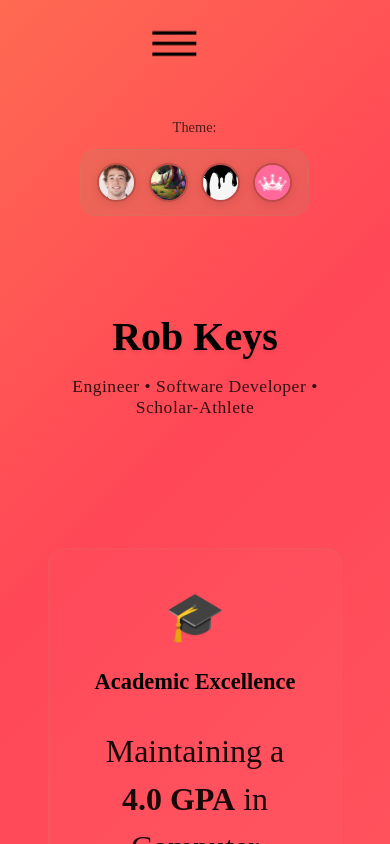
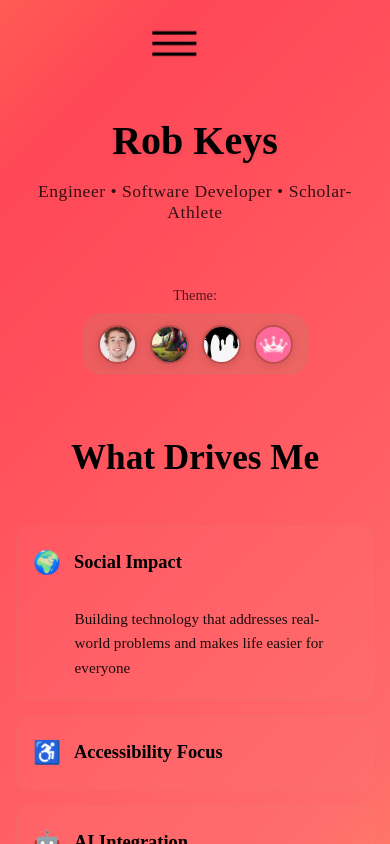
Before and after one commit to Rob-Keys/Rob-Keys.github.io, a React (Vite) app: page / in a window 390 px wide. Shown: the top 844 px of the page. Built offline with nearby package versions, Linux system fonts and the light colour scheme.

Commit message:
Changes...unsure what of

```diff
--- a/src/pages/game.tsx
+++ b/src/pages/game.tsx
@@ -18,7 +18,7 @@ function GamePage() {
                         <canvas id="gameCanvas"></canvas>
                     </div>
                     <div className="controls">
-                        <label htmlFor="cellSize"><input type="number" id="cellSize" value="10" min="5" max="50"/></label>
+                        <label htmlFor="cellSize"><input type="number" id="cellSize" defaultValue="10" min="5" max="50"/></label>
                         <button id="applySize">Apply Size</button>
                         <button id="startButton">Start</button>
                         <button id="stopButton">Stop</button>
--- a/src/pages/home.tsx
+++ b/src/pages/home.tsx
@@ -17,15 +17,12 @@ function HomePage() {
     }
     return (
         <div className="HomePage">
-            <div className="hero-section">
-                <div className="hero-content">
-                    <Theme />
-                    <div className="hero-text">
-                        <h1 className="hero-title">Rob Keys</h1>
-                        <p className="hero-subtitle">Engineer • Software Developer • Scholar-Athlete</p>
-                    </div>
-                </div>
+            <div className="hero">
+                <h1 className="hero-title">Rob Keys</h1>
+                <p className="hero-subtitle">Engineer • Software Developer • Scholar-Athlete</p>
             </div>
+
+            <Theme />
 
             <div className="highlights-grid">
                 <a href="/resume" className="highlight-card card" target="_blank" rel="noopener noreferrer">
--- a/src/styles/App.css
+++ b/src/styles/App.css
@@ -35,7 +35,7 @@ h4 {
 p {
 	font-size: 1.5rem;
 }
-@media (max-width: 991px) {
+@media (max-width: 768px) {
 	h2 {
 		font-size: 4rem;
 	}
@@ -85,7 +85,7 @@ p {
 .page-track-item {
   min-width: 100vw;
   box-sizing: border-box;
-  padding: 0 2rem;
+  padding: 0;
 }
 
 /* When content inside a page moves, prefer transform-based animations */
--- a/src/styles/components/Footer.css
+++ b/src/styles/components/Footer.css
@@ -1,21 +1,19 @@
 .Footer {
-    /* Make the footer visually full-bleed (edge-to-edge) regardless of parent padding */
+    /* Make the footer visually edge-to-edge regardless of parent styles */
     position: relative;
     left: 50%;
     right: 50%;
-    margin-left: -50vw; /* shift left to align with viewport left edge */
-    margin-right: -50vw; /* shift right to align with viewport right edge */
-    width: 100vw; /* force full viewport width */
+    margin-left: -50vw;
+    margin-right: -50vw;
+    width: 100vw;
     height: 5vh; /* Match padding-bottom from content */
     background: #333;
     color: white;
-    padding: 1rem 0; /* vertical padding; horizontal handled by inner wrapper */
+    padding: 1rem 0;
     font-family: "Times New Roman", sans-serif;
 }
 
-/* Inner centered content that can align with page padding or use a max-width */
 .Footer-inner {
-    max-width: 1100px; /* adjust to match your page content width */
     margin: 0 auto;
     padding: 0 2rem; /* mirror page-track-item padding so text lines up */
     display: flex;
--- a/src/styles/components/Header.css
+++ b/src/styles/components/Header.css
@@ -71,7 +71,7 @@
         transition: transform 0.3s ease-in-out, width 0.3s ease-in-out, opacity 0.3s ease-in;
     }
 
-    @media (max-width: 991px) {
+    @media (max-width: 768px) {
         /* Hide desktop links on mobile; hamburger will show mobile menu */
         .page-links {
             display: none;
@@ -91,7 +91,7 @@
         cursor: pointer;
     }
 
-    @media only screen and (max-width: 991px) {
+    @media only screen and (max-width: 768px) {
         .hamburger {
             display: block;
             margin: 1rem 2rem 0 0;
--- a/src/styles/components/Theme.css
+++ b/src/styles/components/Theme.css
@@ -108,19 +108,126 @@
 
     /* Mobile responsive styles */
     @media (max-width: 768px) {
-        .theme-btn-container{
-            flex-direction: row;
+    /* make the Theme container a centered column so the label sits directly above the buttons
+       using a more specific selector to override other page-level rules */
+    .HomePage .Theme {
+      display: flex !important;
+      flex-direction: column !important;
+      align-items: center !important;
+      justify-content: center !important;
+      width: 100%;
+    }
+
+    .theme-label{
+      padding: 0 !important;
+      margin-bottom: 0.6rem;
+      text-align: center;
+      width: 100%;
+    }
+
+    .HomePage .Theme .theme-btn-container{
+      flex-direction: row !important;
       padding: 0.8rem 1rem;
-            margin: 0.8rem auto 3rem auto;
+      margin: 0 auto;
+      width: auto;
+      justify-content: center !important;
+      align-items: center !important;
+      gap: 0.8rem !important;
+      flex-wrap: nowrap !important;
     }
 
     .theme-btn {
-            margin: 0 0.8rem 0 0;
+      /* use gap on the container instead of per-button bottom margins */
+      margin: 0 !important;
+      flex: 0 0 auto;
+      display: inline-block;
     }
 
     .theme-btn:last-child {
       margin-right: 0;
       margin-bottom: 0;
     }
+    /* Extra-specific overrides to ensure stacking on mobile (fixes side-by-side issues) */
+    :where(.HomePage) > .Theme,
+    .HomePage > .Theme,
+    .HomePage .Theme {
+      display: flex !important;
+      flex-direction: column !important;
+      align-items: center !important;
+      justify-content: center !important;
+      width: 100% !important;
+    }
+
+    .HomePage .Theme > .theme-label {
+      display: block !important;
+      width: 100% !important;
+      text-align: center !important;
+      margin-bottom: 0.6rem !important;
+    }
+
+    .HomePage .Theme > .theme-btn-container {
+      display: flex !important;
+      flex-direction: row !important;
+      justify-content: center !important;
+      width: auto !important;
+      margin: 0 auto !important;
+    }
+
+    /* Extra enforcement: ensure the container is inline-flex and buttons are inline elements */
+    .HomePage .Theme .theme-btn-container {
+      display: inline-flex !important;
+      flex-direction: row !important;
+      flex-wrap: nowrap !important;
+      align-items: center !important;
+      justify-content: center !important;
+      gap: 0.8rem !important;
+    }
+
+    .HomePage .Theme .theme-btn-container .theme-btn {
+      display: inline-block !important;
+      margin: 0 !important;
+      width: 2.2rem !important;
+      height: 2.2rem !important;
+      flex: 0 0 auto !important;
     }
     }
+}
+
+/* Top-level mobile overrides to ensure correct stacking and horizontal buttons
+   placed outside of the nested .Theme block so selectors match the DOM */
+@media (max-width: 768px) {
+  .HomePage .Theme {
+    display: flex !important;
+    flex-direction: column !important;
+    align-items: center !important;
+    justify-content: center !important;
+    width: 100% !important;
+    padding: 0 1rem !important;
+    box-sizing: border-box !important;
+  }
+
+  .HomePage .Theme > .theme-label {
+    display: block !important;
+    width: 100% !important;
+    text-align: center !important;
+    margin-bottom: 0.6rem !important;
+  }
+
+  .HomePage .Theme .theme-btn-container {
+    display: flex !important;
+    flex-direction: row !important;
+    align-items: center !important;
+    justify-content: center !important;
+    gap: 0.8rem !important;
+    flex-wrap: nowrap !important;
+    padding: 0.6rem 0.8rem !important;
+    width: auto !important;
+    margin: 0 auto !important;
+  }
+
+  .HomePage .Theme .theme-btn {
+    margin: 0 !important;
+    display: inline-block !important;
+    flex: 0 0 auto !important;
+  }
+}
--- a/src/styles/pages/Contact.css
+++ b/src/styles/pages/Contact.css
@@ -1,6 +1,5 @@
 .ContactPage {
     position: relative;
-    max-width: 1200px;
     margin: 0 auto;
 
     .Title {
@@ -16,7 +15,6 @@
     }
 
     .content {
-        max-width: 800px;
         margin: 0 auto;
 
         h2 {
--- a/src/styles/pages/Experience.css
+++ b/src/styles/pages/Experience.css
@@ -1,10 +1,8 @@
 .ExperiencePage {
     position: relative;
-    max-width: 1200px;
     margin: 0 auto;
 
     .content {
-        max-width: 900px;
         margin: 0 auto;
 
         h1 {
--- a/src/styles/pages/Game.css
+++ b/src/styles/pages/Game.css
@@ -1,6 +1,5 @@
 .GamePage {
     position: relative;
-    max-width: 1200px;
     margin: 0 auto;
 
     .Title {
@@ -16,7 +15,6 @@
     }
 
     .content {
-        max-width: 900px;
         margin: 0 auto;
 
         .gameText {
@@ -36,7 +34,6 @@
                 font-size: 1.1rem;
                 opacity: 0.9;
                 margin: 0 auto;
-                max-width: 600px;
             }
         }
 
@@ -173,7 +170,6 @@
 
                 button {
                     width: 100%;
-                    max-width: 200px;
                     padding: 0.8rem;
                 }
             }
--- a/src/styles/pages/Home.css
+++ b/src/styles/pages/Home.css
@@ -1,38 +1,18 @@
 .HomePage {
     position: relative;
-    max-width: 1200px;
     margin: 0 auto;
     padding: 0 2rem;
 
-    /* Hero Section */
-    .hero-section {
-        padding: 3rem 0 4rem 0;
-        margin: 2rem 0;
+    .hero {
+        margin: 6rem 0 8rem 0;
         position: relative;
-
-        .hero-content {
-            display: flex;
-            align-items: center;
-            justify-content: center;
-            position: relative;
-        }
-
-        .hero-text {
-            text-align: center;
-        }
-
-        .Theme {
-            position: absolute;
-            left: 0;
-            top: 50%;
-            transform: translateY(-50%);
-        }
+        text-align: center;
 
         .hero-title {
             font-size: 3.5rem;
             font-weight: 700;
             color: var(--active-font-color);
-            margin-bottom: 1rem;
+            margin-bottom:1rem;
             line-height: 1.1;
             text-shadow: 0 2px 4px rgba(0, 0, 0, 0.1);
         }
@@ -46,7 +26,13 @@
         }
     }
 
-    /* Highlights Grid */
+    .Theme {
+        position: absolute;
+        left: 5vw;
+        top: -3rem;
+        transform: none;
+    }
+
     .highlights-grid {
         display: grid;
         grid-template-columns: repeat(auto-fit, minmax(300px, 1fr));
@@ -61,7 +47,6 @@
             position: relative;
             cursor: pointer;
 
-            /* Use shared card utility for visual chrome */
             &.card {
                 padding: 2.5rem;
             }
@@ -125,7 +110,6 @@
         }
     }
 
-    /* About Section */
     .about-section {
         margin: 4rem 0;
         padding: 2rem 0;
@@ -147,22 +131,25 @@
                 .expandable-bar {
                 overflow: hidden;
                 transition: all 0.3s ease;
+                border: 1px solid rgba(var(--active-accent1-rgb, 108, 183, 116), 0.08);
+                background: rgba(var(--active-container-rgb, 255,255,255), 0.02);
+                border-radius: 0.8rem;
 
                 &:hover {
-                    background: rgba(var(--active-secondary-rgb, 177, 242, 176), 0.05);
-                    border-color: rgba(var(--active-accent1-rgb, 108, 183, 116), 0.2);
+                    background: rgba(var(--active-secondary-rgb, 177, 242, 176), 0.04);
+                    border-color: rgba(var(--active-accent1-rgb, 108, 183, 116), 0.14);
                 }
 
                 .bar-header {
                     display: flex;
                     align-items: center;
-                    padding: 1.5rem 2rem;
+                    padding: 1.2rem 1.5rem;
                     cursor: pointer;
                     user-select: none;
                     transition: all 0.2s ease;
 
                     &:hover {
-                        background: rgba(var(--active-accent1-rgb, 108, 183, 116), 0.05);
+                        background: rgba(var(--active-accent1-rgb, 108, 183, 116), 0.03);
                     }
 
                     .bar-icon {
@@ -192,7 +179,7 @@
                     max-height: 0;
                     overflow: hidden;
                     transition: max-height 0.3s ease, padding 0.3s ease;
-                    background: rgba(var(--active-container-rgb, 255, 255, 255), 0.02);
+                    background: transparent;
 
                     p {
                         color: var(--active-font-color);
@@ -200,7 +187,7 @@
                         opacity: 0.9;
                         font-size: 1rem;
                         margin: 0;
-                        padding: 0 2rem 1.5rem 4.5rem;
+                        padding: 0 1.5rem 1.5rem 3.5rem;
                     }
                 }
 
@@ -244,23 +231,14 @@
         }
     }
 
-    /* Responsive Design */
     @media (max-width: 768px) {
         padding: 0 1rem;
 
-        .hero-section {
-            padding: 2rem 1rem 3rem 1rem;
-            margin: 1rem 0;
+        .hero {
+            margin: 3rem 1rem 4rem 1rem;
 
-            .hero-content {
-                flex-direction: column;
-                gap: 1.5rem;
-            }
-
-            .Theme {
-                position: static;
-                transform: none;
-            }
+            flex-direction: column;
+            gap: 1.5rem;
 
             .hero-title {
                 font-size: 2.5rem;
@@ -268,7 +246,23 @@
 
             .hero-subtitle {
                 font-size: 1.1rem;
+                margin-bottom: 4rem;
             }
+        }
+
+        /* Ensure Theme stacks vertically on mobile and is centered */
+        .Theme {
+            position: static;
+            transform: none;
+            display: flex !important;
+            flex-direction: column !important;
+            align-items: center !important;
+            justify-content: center !important;
+            width: 100%;
+            margin-top: 1.2rem;
+            margin-bottom: 0.6rem;
+            padding: 0 1rem;
+            box-sizing: border-box;
         }
 
         .highlights-grid {
@@ -280,21 +274,37 @@
             }
         }
 
+        /* Completely hide highlights on small/mobile screens */
+        .highlights-grid {
+            display: none;
+        }
+
         .about-section {
-            padding: 1rem 0;
+            padding: 0 0 1rem 0;
 
             .expandable-bars {
                 .expandable-bar {
                     .bar-header {
-                        padding: 1.2rem 1.5rem;
+                        width: 100%;
+                        padding: 1.4rem 1rem;
+                        display: flex;
+                        align-items: center;
+                        justify-content: space-between;
 
                         .bar-icon {
-                            font-size: 1.3rem;
+                            font-size: 1.4rem;
                             margin-right: 0.8rem;
                         }
 
                         h4 {
-                            font-size: 1.1rem;
+                            font-size: 1.15rem;
+                            flex: 1;
+                            margin: 0;
+                        }
+
+                        .expand-arrow {
+                            margin-left: 1rem;
+                            flex-shrink: 0;
                         }
                     }
 
--- a/src/styles/pages/Portfolio.css
+++ b/src/styles/pages/Portfolio.css
@@ -1,6 +1,5 @@
 .PortfolioPage {
     position: relative;
-    max-width: 1200px;
     margin: 0 auto;
 
     .Title {
@@ -16,7 +15,6 @@
     }
 
     .content {
-        max-width: 900px;
         margin: 0 auto;
 
         h2 {
```
Lines whose indentation alone changed are shown as unchanged.
